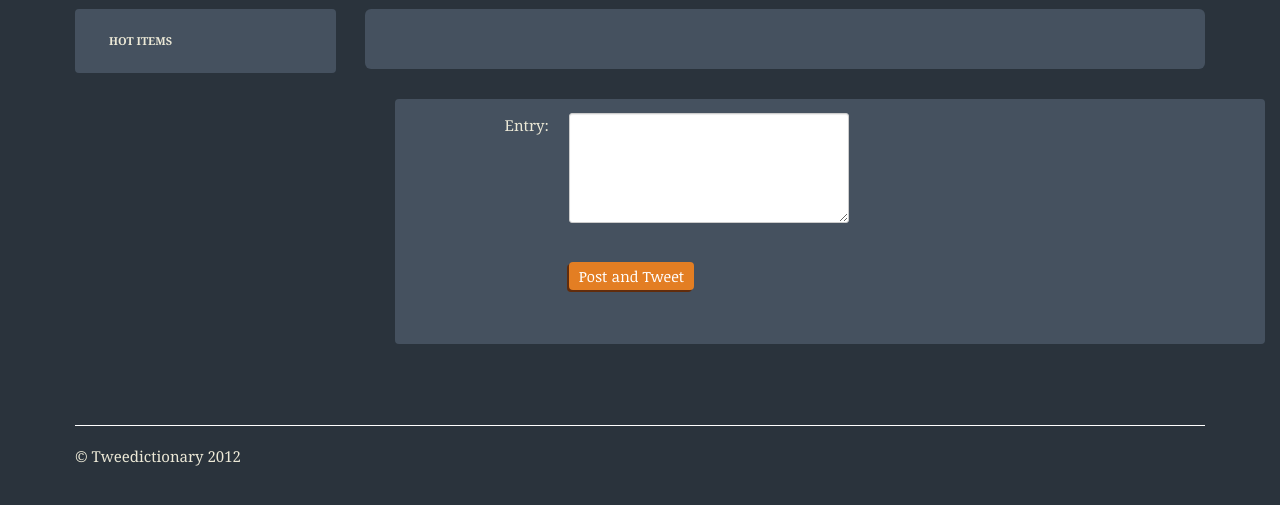
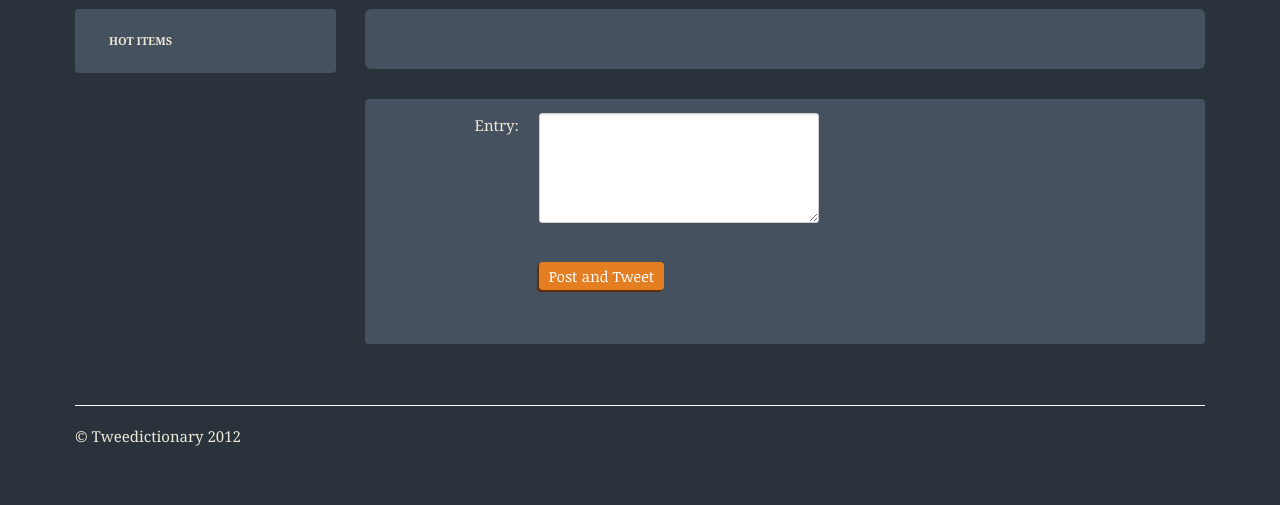
Before and after one commit to kakkoyun/django-tweedictionary, a Django app: template templates/user.html in a window 1280 px wide. Shown: the part 126-631 px from the top of the page. Run offline with Django 3.2, Linux system fonts and the light colour scheme; the template is opened without the code that fills it, so the values that code supplies are empty; some libraries are stand-ins or nearby versions.

Commit message:
changed templates/user.html : minor changes on div

```diff
--- a/templates/user.html
+++ b/templates/user.html
@@ -39,7 +39,6 @@
 
 	    </div><!--/span-->
 	{% endfor %}
-<div class="span9">
 <form action="{% url add_entry item.id %}" method="POST" class="form-horizontal well">
 {% csrf_token %}
 	<div class="control-group">
@@ -53,6 +52,5 @@
       	<button type="submit" class="btn btn-primary">Post and Tweet</button>
 	</div>
 </form>
-</div><!--/span-->
 
 {% endblock %}
```
